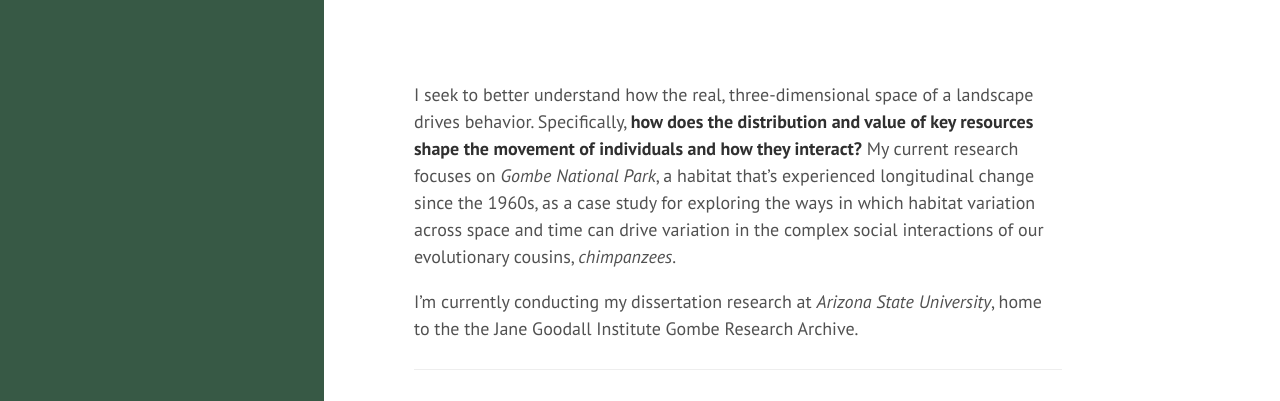
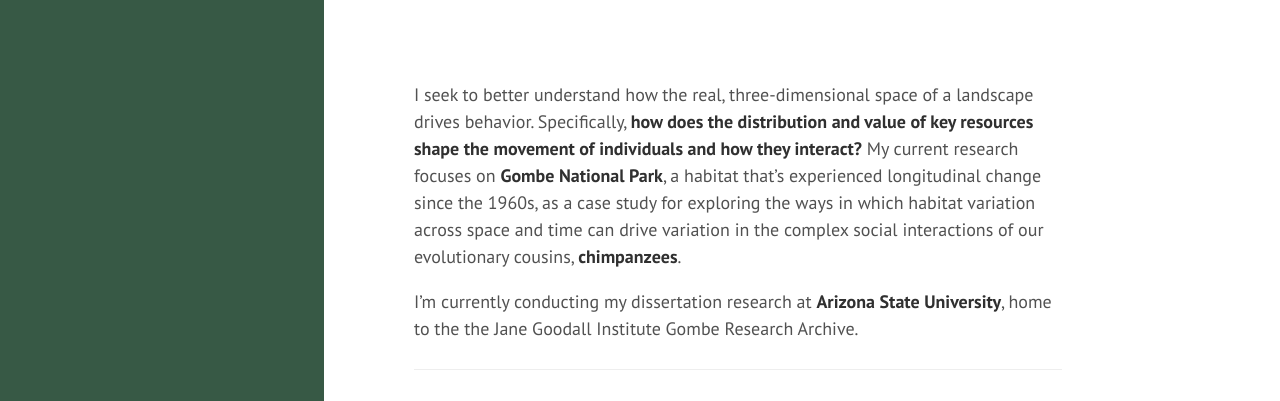
Before and after one commit to shannonroivas/shannonroivas.github.io, a Jekyll site: the page built from index.md, in a window 1280 px wide. Shown: the top 401 px of the page. Built offline with Jekyll 4.4.1, drawn with Linux system fonts in a browser that asks for light colours.

```diff
--- a/index.md
+++ b/index.md
@@ -3,9 +3,9 @@ layout: page
 title: ""
 ---
 
-I seek to better understand how the real, three-dimensional space of a landscape drives behavior. Specifically, **how does the distribution and value of key resources shape the movement of individuals and how they interact?** My current research focuses on *Gombe National Park*, a habitat that's experienced longitudinal change since the 1960s, as a case study for exploring the ways in which habitat variation across space and time can drive variation in the complex social interactions of our evolutionary cousins, *chimpanzees*.
+I seek to better understand how the real, three-dimensional space of a landscape drives behavior. Specifically, **how does the distribution and value of key resources shape the movement of individuals and how they interact?** My current research focuses on **Gombe National Park**, a habitat that's experienced longitudinal change since the 1960s, as a case study for exploring the ways in which habitat variation across space and time can drive variation in the complex social interactions of our evolutionary cousins, **chimpanzees**.
 
-I'm currently conducting my dissertation research at *Arizona State University*,  home to the the Jane Goodall Institute Gombe Research Archive.
+I'm currently conducting my dissertation research at **Arizona State University**,  home to the the Jane Goodall Institute Gombe Research Archive.
 
 
 ---
```
